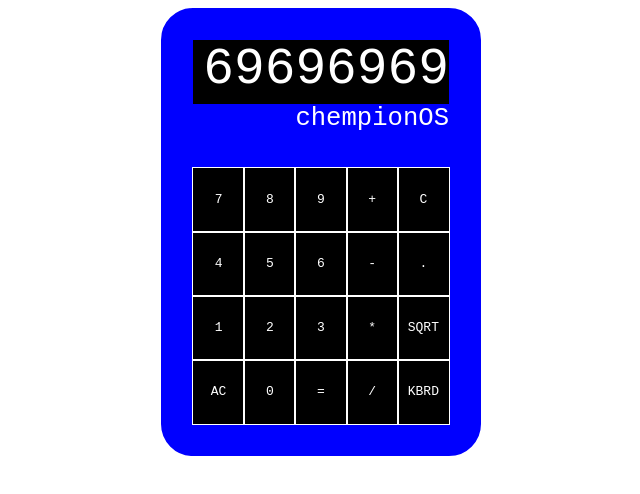
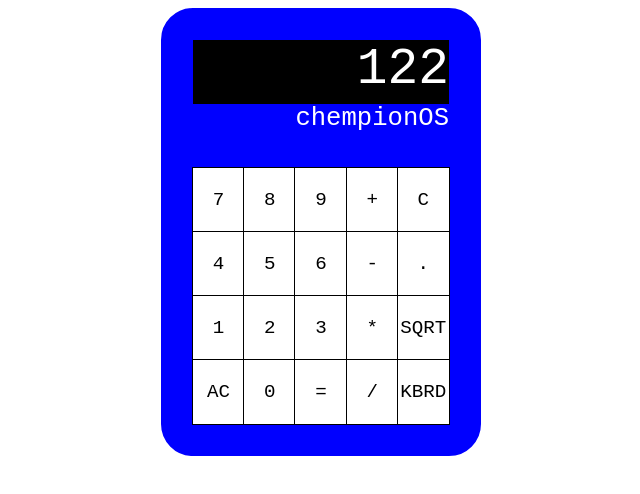
Before and after one commit to eliotwaddell/calculator, a plain HTML site: page index.html in a window 1280 px wide. Shown: the whole page, without its empty margins (319-959 px from the left). Drawn offline with Linux system fonts and the light colour scheme.

Commit message:
expression eval
added calculator js from expression

```diff
--- a/init.js
+++ b/init.js
@@ -1,3 +1,5 @@
+var display = document.querySelector('#screen');
+
 function operate(operator, num1, num2)
 {
     if(operator == "+")
@@ -20,5 +22,45 @@ function operate(operator, num1, num2)
 
 function expression(expr)
 {
+    /*if(!(expr.charAt(0) <= '9' && expr.charAt(0) >= '0'))//if the expression doesn't start with a number, chop off first operator, might be unnecessary
+    {
 
+    }*/
+    var regex = /[+-]?\d+(\.\d+)?/g;//regular expression
+    var opRegex = /[+\-*/]/g;
+    var numbers = expr.match(regex).map(function(v) { return parseFloat(v) });//shoutout stackoverflow, maps each parsed "float" string to a float
+    var ops = expr.match(opRegex);//no need to map, ops are strings anyway
+    var index = 0;//two tracking variables
+    var result = 0;
+    while(numbers.length>1)//as long as there are two numbers, they can be operated on
+    {
+        if(ops.includes('*'))
+        {
+            index = ops.indexOf('*');
+            result = operate('*', numbers[index], numbers[index+1])//operates on elements sandwiching op
+            ops.splice(index,1);//cuts out the used operator
+            numbers[index+1] = result;//appends result to right side of used operation
+            numbers.splice(index,1);//cuts out left side of used operation;
+        }
+        else if(ops.includes('/'))
+        {
+            index = ops.indexOf('/');
+            result = operate('/', numbers[index], numbers[index+1])//operates on elements sandwiching op
+            ops.splice(index,1);//cuts out the used operator
+            numbers[index+1] = result;//appends result to right side of used operation
+            numbers.splice(index,1);//cuts out left side of used operation;
+        }
+        else
+        {
+            index = 0;
+            result = operate(ops[index], numbers[index], numbers[index+1])//operates on elements sandwiching op
+            ops.splice(index,1);//cuts out the used operator
+            numbers[index+1] = result;//appends result to right side of used operation
+            numbers.splice(index,1);//cuts out left side of used operation;
+        }
+
+    }
+    display.textContent = result.toString();
 }
+
+expression("2*5*3*8/2+2");
--- a/styles.css
+++ b/styles.css
@@ -10,6 +10,11 @@
     border-right: 2.5vw solid blue;
     border-top: 2.5vw solid blue;
     background-color: black;
+
+    -moz-user-select: -moz-none;
+    -khtml-user-select: none;
+    -webkit-user-select: none;
+    -o-user-select: none;
 }
 
 #screen {
@@ -46,7 +51,18 @@
     text-align: center;
     vertical-align: middle;
     font-family: monospace;
-    color: white;
+    background-color: white;
+    font-size: 1.5vw;
+    color: black;
     line-height: 5vw;
-    outline: 1px solid white;
+    outline: 1px solid black;
 }
+
+#buttons div:hover {
+    color: red;
+    font-weight: bold;
+}
+
+#buttons div:active {
+    background-color: grey;
+}
```
Also changed, not shown: index.html (+1 -1 lines).
